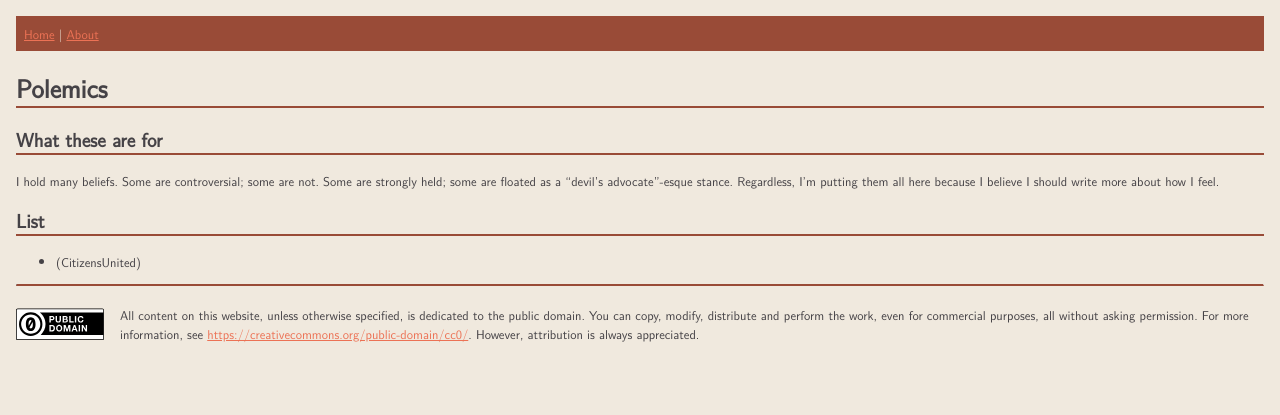
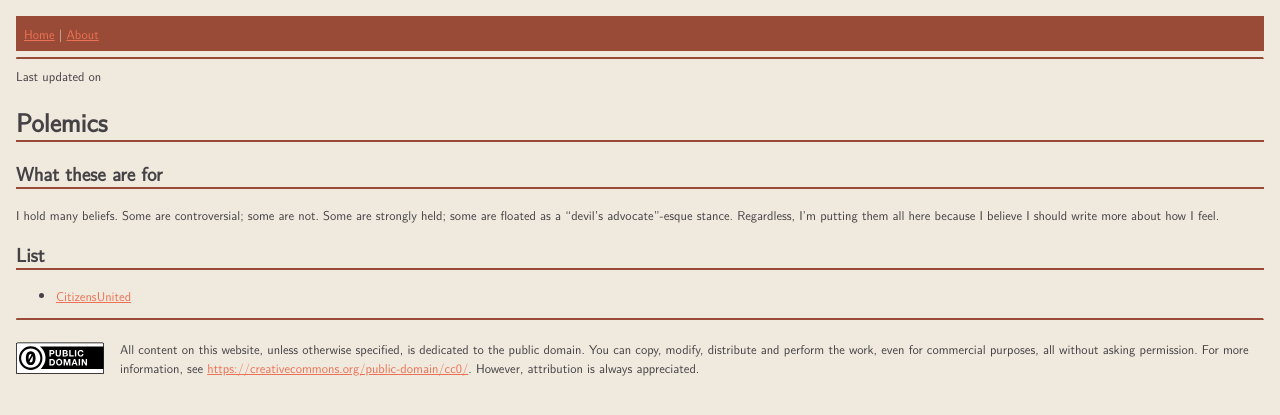
Before and after one commit to harperawl/home, a Jekyll site: the page built from Polemics.md, in a window 1280 px wide. Shown: the top 415 px of the page. Built offline with Jekyll 4.4.1, drawn with Linux system fonts in a browser that asks for light colours; some of the changed lines change nothing that is shown.

Commit message:
add last changed

```diff
--- a/Polemics.md
+++ b/Polemics.md
@@ -5,4 +5,4 @@
 ## What these are for
 I hold many beliefs. Some are controversial; some are not. Some are strongly held; some are floated as a "devil's advocate"-esque stance. Regardless, I'm putting them all here because I believe I should write more about how I feel.
 ## List
-- (CitizensUnited)
+- [CitizensUnited](CitizensUnited)
--- a/_includes/header.html
+++ b/_includes/header.html
@@ -1,6 +1,6 @@
 <header>
     <nav>
-	<a href="{{ '/' | relative_url }}">Home</a> |
+	    <a href="{{ '/' | relative_url }}">Home</a> |
         <a href="{{ '/about' | relative_url }}">About</a>
     </nav>
 </header>
--- /dev/null
+++ b/_includes/last_updated.html
@@ -0,0 +1,25 @@
+<hr>
+<div>
+	Last updated on <a id="last_updated"></a>
+</div>
+<script>
+    async function getData() {
+        const url = "https://api.github.com/repos/harperawl/home/commits?path={{ page.title }}";
+        try {
+            const response = await fetch(url);
+            if (!response.ok) {
+                throw new Error(`Response status: ${response.status}`);
+            }
+
+            const json = await response.json();
+            const lastUpdated = json[0].commit.author.date;
+            const date = new Date(lastUpdated);
+
+            const lastUpdatedElement = document.getElementById("last_updated");
+            lastUpdatedElement.textContent = date.toDateString();
+            lastUpdatedElement.href = json[0].html_url;
+        } catch (error) {
+            console.error(error.message);
+        }
+    }
+</script>
--- a/_layouts/default.html
+++ b/_layouts/default.html
@@ -6,6 +6,7 @@
 	<link rel="stylesheet" href="{{ "/assets/css/styles.css" | relative_url }}">
 </head>
 {% include header.html %}
+{% include last_updated.html %}
 <body>
 	<h1>{{ page.title }}</h1>
 	{{ content }}
```
